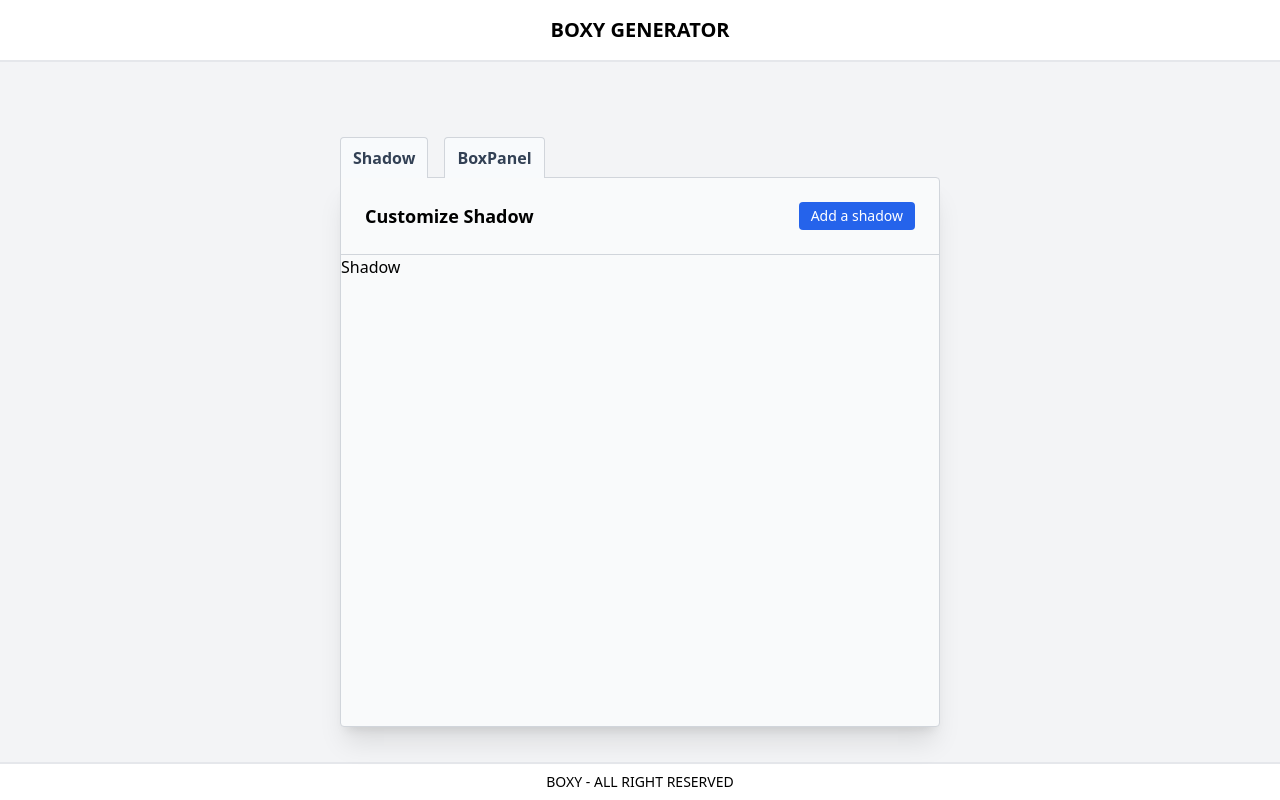
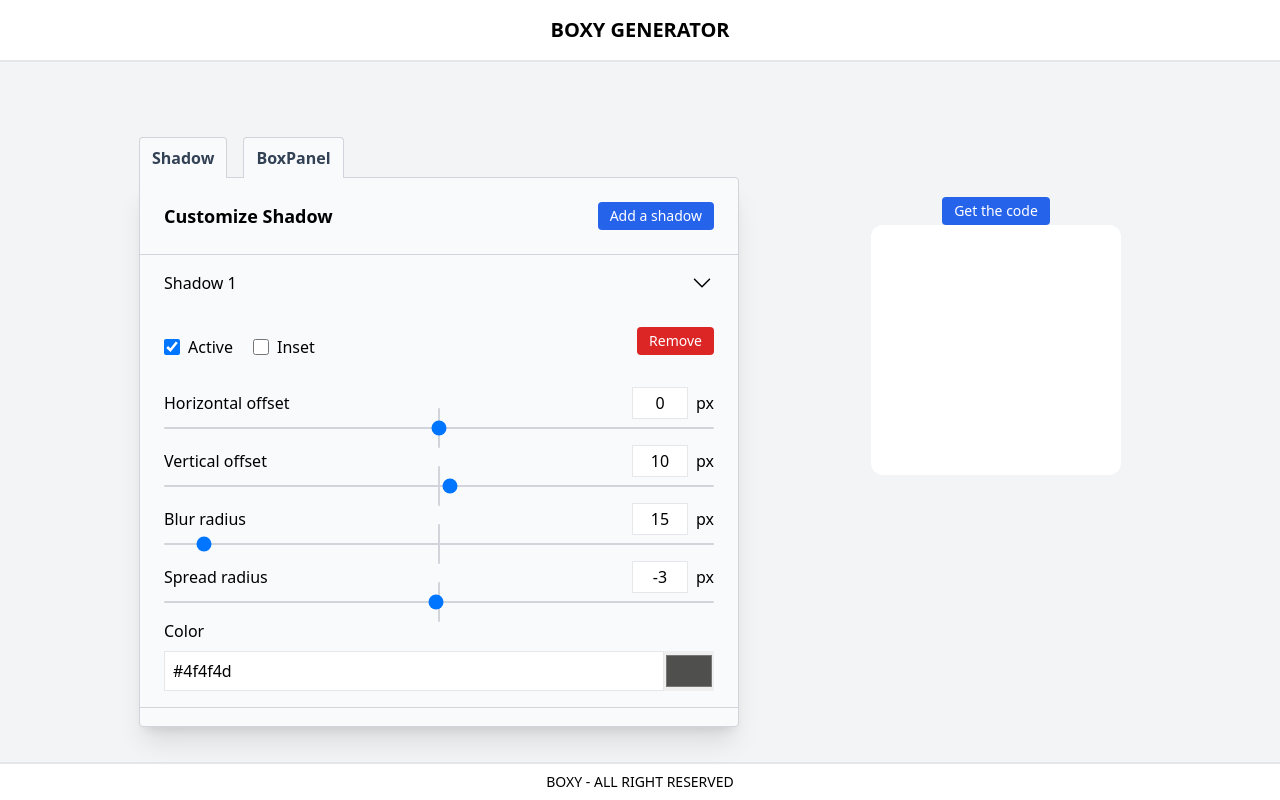
Before and after one commit to piyopiyolab/boxy-generator, a React (Vite) app: page / in a window 1280 px wide. Built offline with nearby package versions, Linux system fonts and the light colour scheme.

Commit message:
shadowpabel bug git

```diff
--- a/src/App.jsx
+++ b/src/App.jsx
@@ -1,5 +1,6 @@
 import Footer from "./components/Footer/Footer";
 import Header from "./components/Header/Header";
+import Display from "./layouts/Display/Display";
 import LeftContainer from "./layouts/LeftContainer/LeftContainer";
 
 
@@ -13,7 +14,7 @@ function App() {
       <Header />
       <main className="flex flex-wrap justify-center items-center flex-grow bg-gray-100 px-10 md:flex-nowrap">
         <LeftContainer />
-        {/* <Display /> */}
+        <Display />
 
       </main>
       <Footer />
--- /dev/null
+++ b/src/layouts/Display/Display.jsx
@@ -0,0 +1,22 @@
+import Modal from "./Modal/Modal"
+
+
+
+function Display() {
+    return (
+        <>
+            <div className="flex flex-col p-5 ml-00 lg:ml-28">
+
+
+                <Modal />
+                <div className="w-[250px] h-[250px] bg-white rounded-xl mb-20 lg:mb-40">
+
+
+
+                </div>
+
+            </div>
+        </>
+    )
+}
+export default Display
--- /dev/null
+++ b/src/layouts/Display/Modal/Modal.jsx
@@ -0,0 +1,14 @@
+
+
+function Modal() {
+    return (
+        <>
+            <button className="mx-auto mt-2 py-1 px-3 text-sm rounded bg-blue-600 text-white hover:bg-blue-700 cursor-pointer">
+                Get the code
+
+
+            </button>
+        </>
+    )
+}
+export default Modal
--- a/src/layouts/LeftContainer/LeftContainer.jsx
+++ b/src/layouts/LeftContainer/LeftContainer.jsx
@@ -30,7 +30,7 @@ function LeftContainer() {
             </button>
           ))}
         </div>
-        <div className="">
+        <div className="h-full overflow-auto">
 
           {tabsList[tabs].component}
         </div>
--- a/src/layouts/ShadowList/Shadow.jsx
+++ b/src/layouts/ShadowList/Shadow.jsx
@@ -1,8 +1,66 @@
+import { useState, useEffect } from "react"
+import chevron from "../../assets/chevron.svg"
+import ShadowColorPicker from "./ShadowColorPicker"
+import ShadowRange from "./ShadowRange"
+import ShadowCheckbox from "./ShadowCheckbox"
+
+function Shadow({ panelNumber, shadow }) {
+    const [toggleShadow, setToggleShadow] = useState(false)
 
 
-function Shadow() {
+    const shadowInputs = shadow.inputs.map((input, index) => {
+        if (input.type === "Range") {
+            return <ShadowRange
+                key={index}
+                inputData={shadow.inputs[index]}
+                shadowID={shadow.id}
+            />
+        }
+        else if (input.type === "color") {
+            return <ShadowColorPicker
+                key={index}
+                inputData={shadow.inputs[index]}
+                shadowID={shadow.id}
+            />
+        }
+    })
+
+    useEffect(() => {
+        if (panelNumber === 1) {
+            setToggleShadow(true)
+        }
+    }, [])
+
     return (
-        <><li>Shadow</li></>
+        <>
+            <li
+                className=" bg-gray-50 border-b border-gray-300">
+                <button
+                    onClick={() => setToggleShadow(!toggleShadow)}
+                    className="w-full flex py-4 px-6 justify-between items-center hover:bg-gray-100">
+                    <span>Shadow {panelNumber}</span>
+                    <img
+                        style={{
+                            transform: `${toggleShadow ? "rotate(90deg) " : "rotate(0deg)"}`
+                        }}
+                        className="w-6 font-bold"
+                        src={chevron}
+                        alt="chevron icon" />
+                </button>
+                {toggleShadow && <>
+                    <div className="flex items-end px-6 pt-4">
+                        <ShadowCheckbox name={"active"} shadowID={shadow.id} />
+                        <ShadowCheckbox name={"inset"} shadowID={shadow.id} />
+
+                        <button
+
+                            className="ml-auto text-sm bg-red-600 text-white  hover:bg-red-700 py-1 px-3 rounded">Remove</button>
+
+                    </div>
+                    <div className="px-6 py-4">{shadowInputs}</div>
+                </>}
+            </li>
+        </>
     )
 }
 export default Shadow
--- /dev/null
+++ b/src/layouts/ShadowList/ShadowCheckbox.jsx
@@ -0,0 +1,31 @@
+import { useDispatch, useSelector } from "react-redux"
+import { updateCheckbox } from "../../redux/reducers/shadows"
+
+function ShadowCheckbox({ name, shadowID }) {
+
+    const dispatch = useDispatch()
+
+    const checkBoxShadow = useSelector(state => state.shadows.find
+        (shadow => shadow.id === shadowID))
+
+
+    const handleCheckboxChange = ({ shadowID, name }) => {
+        dispatch(updateCheckbox({ shadowID, name }));
+    };
+
+    return (
+        <>
+            <input
+                onChange={() => handleCheckboxChange({ name, shadowID })}
+                type="checkbox"
+                checked={checkBoxShadow[name]}
+                id={`checkbox-${name}-${shadowID}}`}
+                className="h-4 w-4 border-gray-300 rounded mr-2" />
+
+            <label
+                className="leading-4 mr-5" htmlFor={`checkbox-${name}-${shadowID}}`}>{name.charAt(0).toUpperCase() + name.slice(1)}</label>
+
+        </>
+    )
+}
+export default ShadowCheckbox
--- /dev/null
+++ b/src/layouts/ShadowList/ShadowColorPicker.jsx
@@ -0,0 +1,38 @@
+import { useDispatch } from "react-redux"
+import { updateShadowValue } from "../../redux/reducers/shadows"
+
+
+export default function ShadowColorPicker({ inputData, shadowID }) {
+
+    const dispatch = useDispatch()
+
+    function handleInputs(e) {
+        dispatch(
+            updateShadowValue({
+                inputNumber: inputData.inputNumber,
+                value: e.target.value,
+                shadowID
+            })
+        )
+    }
+
+    return (
+        <div className="mt-3">
+            <p>{inputData.name}</p>
+            <div className="flex mt-2">
+                <input
+                    className="flex-grow border py-1 px-2 focus:outline-1 outline-gray-400"
+                    type="text"
+                    value={inputData.value}
+                    onChange={handleInputs}
+                />
+                <input
+                    className="cursor-pointer h-[40px]"
+                    type="color"
+                    value={inputData.value}
+                    onChange={handleInputs}
+                />
+            </div>
+        </div>
+    )
+}
--- /dev/null
+++ b/src/layouts/ShadowList/ShadowRange.jsx
@@ -0,0 +1,43 @@
+import { useDispatch } from "react-redux"
+import { updateShadowValue } from "../../redux/reducers/shadows"
+
+
+
+function ShadowRange({ inputData, shadowID }) {
+    const dispatch = useDispatch()
+
+    function handleInputs(e) {
+        dispatch(updateShadowValue({
+            inputNumber: inputData.inputNumber,
+            value: e.target.value,
+            shadowID
+        }))
+    }
+
+
+    return (
+        <div className="my-4">
+            <div className="flex justify-between items-baseline">
+                <p>{inputData.name}</p>
+                <div className="flex items-baseline mb-2">
+                    <input
+                        value={inputData.value}
+                        onChange={handleInputs}
+                        className="w-14 mr-2 h-8 border border-gray-200 text-center" type="number" />
+                    <p>px</p>
+                </div>
+            </div>
+            <div className="relative z-0 w-full flex items-center">
+                <input
+                    min={inputData.minMax[0]}
+                    max={inputData.minMax[1]}
+                    value={inputData.value}
+                    onChange={handleInputs}
+                    type="range"
+                    className="w-full h-[2px] bg-gray-300 rounded-lg appearance-none cursor-pointer " />
+                <div className="absolute bg-gray-300 -z-10 top-1/2 left-1/2 -translate-y-1/2 w-0.5 rounded h-10 -translate-x-1/2"></div>
+            </div>
+        </div>
+    )
+}
+export default ShadowRange
--- a/src/redux/reducers/shadows.js
+++ b/src/redux/reducers/shadows.js
@@ -55,6 +55,7 @@ export const shadowSlice = createSlice({
     initialState,
     reducers: {
         removeShadow: (state, action) => {
+            console.log("remove")
 
         },
         addShadow: (state, action) => {
@@ -107,9 +108,37 @@ export const shadowSlice = createSlice({
         },
         updateShadowValue: (state, action) => {
 
+
+
+            return state.map(shadow => {
+                if (shadow.id === action.payload.shadowID) {
+                    return {
+                        ...shadow,
+                        inputs: shadow.inputs.map(input => {
+                            if (input.inputNumber === action.payload.inputNumber) {
+                                return {
+                                    ...input,
+                                    value: action.payload.value
+                                };
+                            }
+                            return input;
+                        })
+                    };
+                }
+                return shadow;
+            });
+
+
+
+
+
         },
         updateCheckbox: (state, action) => {
 
+            const currentShadow = state.find(
+                shadow => shadow.id === action.payload.shadowID
+            )
+            currentShadow[action.payload.name] = !currentShadow[action.payload.name]
         },
 
     }
```
